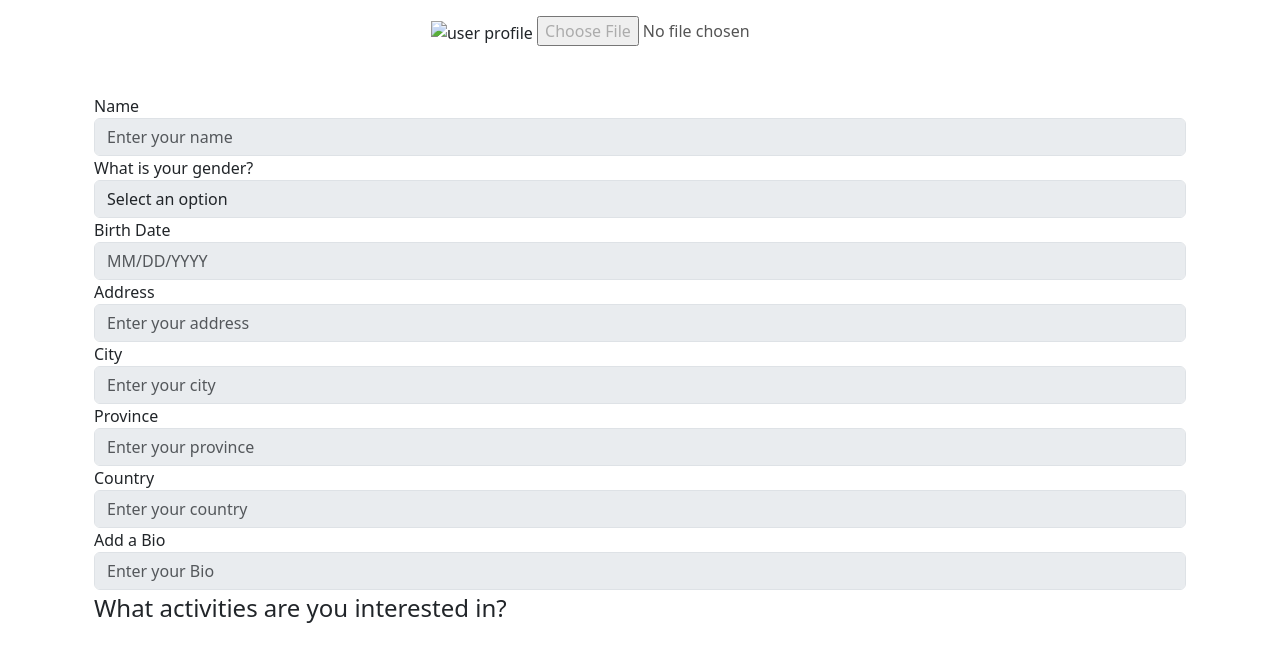
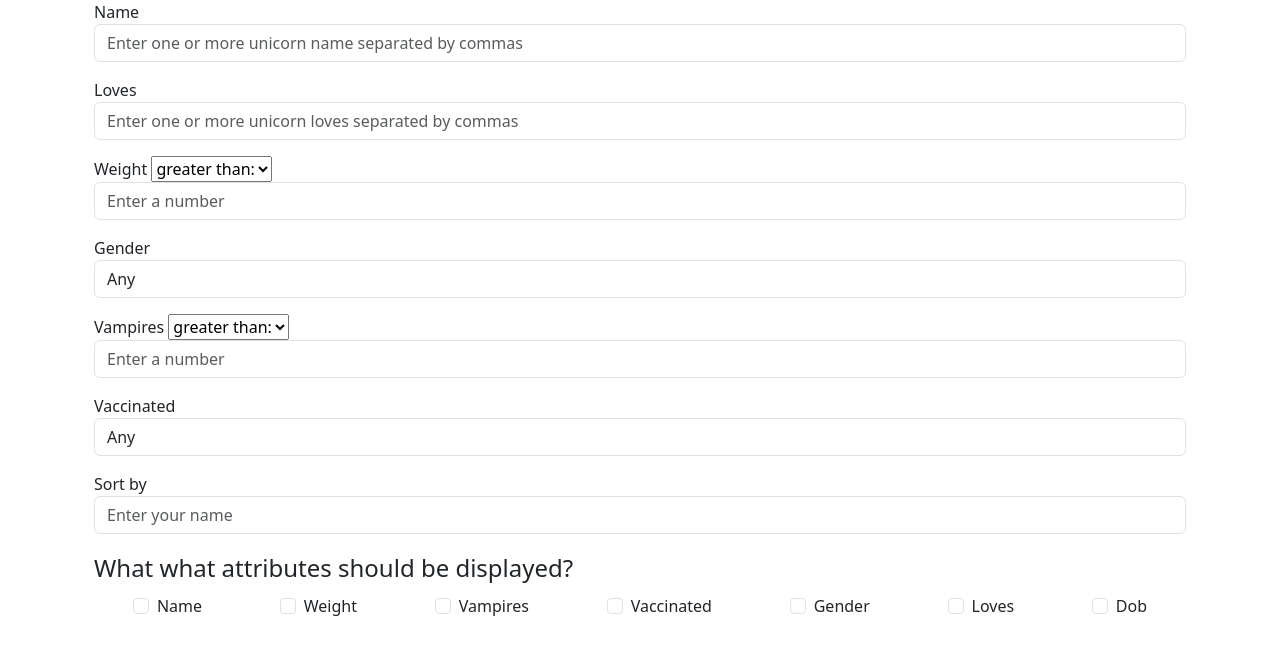
Before and after one commit to rockclimber147/unicorns-REST-API, a website: page frontend/index.html in a window 1280 px wide. Drawn offline with nearby package versions, Linux system fonts and the light colour scheme.

Commit message:
Format template

```diff
--- a/frontend/index.html
+++ b/frontend/index.html
@@ -19,75 +19,114 @@
     <script src="https://cdn.jsdelivr.net/npm/bootstrap@5.3.2/dist/js/bootstrap.bundle.min.js"
         integrity="sha384-C6RzsynM9kWDrMNeT87bh95OGNyZPhcTNXj1NW7RuBCsyN/o0jlpcV8Qyq46cDfL" crossorigin="anonymous">
         </script>
-
-
 </head>
 
 <body>
+    <div class="container">
+        <fieldset class="mb-3 container" id="unicornInfoFields">
+            <p class="form-group">
+                <label>Name</label>
+                <input type="text" id="unicornNameInput" class="form-control"
+                    placeholder="Enter one or more unicorn name separated by commas">
+            </p>
 
-    <div class="container">
-        <div class="container">
+            <p class="form-group">
+                <label>Loves</label>
+                <input type="text" id="unicornLovesInput" class="form-control"
+                    placeholder="Enter one or more unicorn loves separated by commas">
+            </p>
 
-            <fieldset class="mb-3" id="personalInfoFields" disabled>
+            <p class="form-group">
+                <label>Weight
+                    <select class="dropdown" id="weightRelationInput">
+                        <option>greater than:</option>
+                        <option>less than:</option>
+                        <option>equal to:</option>
+                    </select></label>
+                <input type="text" id="unicornWeightInput" class="form-control" placeholder="Enter a number">
+            </p>
+            <p>
+                <label>Gender</label>
+                <select class="form-control" id="unicornGenderInput">
+                    <option>Any</option>
+                    <option>M</option>
+                    <option>F</option>
+                </select>
+            </p>
+            <p class="form-group">
+                <label>Vampires
+                    <select class="dropdown" id="vampiresRelationInput">
+                        <option>greater than:</option>
+                        <option>less than:</option>
+                        <option>equal to:</option>
+                    </select></label>
+                <input type="text" id="nameInput" class="form-control" placeholder="Enter a number">
+            </p>
+            <p>
+                <label for="genderInput">Vaccinated</label>
+                <select class="form-control" id="unicornVaccinatedInput">
+                    <option>Any</option>
+                    <option>Yes</option>
+                    <option>No</option>
+                </select>
+            </p>
+            <p class="form-group">
+                <label>Sort by</label>
+                <input type="text" id="unicornSortByInput" class="form-control" placeholder="Enter your name">
+            </p>
 
+            <fieldset class="tag_checkbox">
+                <legend>What what attributes should be displayed?</legend>
+                <div id="unicornAttributeCheckboxes" class="d-flex justify-content-around">
+                    <div class="form-check">
+                        <input class="form-check-input" type="checkbox" value="" id="flexCheckName">
+                        <label class="form-check-label" for="flexCheckName">
+                            Name
+                        </label>
+                    </div>
+                    <div class="form-check">
+                        <input class="form-check-input" type="checkbox" value="" id="flexCheckWeight">
+                        <label class="form-check-label" for="flexCheckWeight">
+                            Weight
+                        </label>
+                    </div>
+                    <div class="form-check">
+                        <input class="form-check-input" type="checkbox" value="" id="flexCheckVampires">
+                        <label class="form-check-label" for="flexCheckVampires">
+                            Vampires
+                        </label>
+                    </div>
+                    <div class="form-check">
+                        <input class="form-check-input" type="checkbox" value="" id="flexCheckVaccinated">
+                        <label class="form-check-label" for="flexCheckVaccinated">
+                            Vaccinated
+                        </label>
+                    </div>
+                    <div class="form-check">
+                        <input class="form-check-input" type="checkbox" value="" id="flexCheckGender">
+                        <label class="form-check-label" for="flexCheckGender">
+                            Gender
+                        </label>
+                    </div>
+                    <div class="form-check">
+                        <input class="form-check-input" type="checkbox" value="" id="flexCheckLoves">
+                        <label class="form-check-label" for="flexCheckLoves">
+                            Loves
+                        </label>
+                    </div>
+                    <div class="form-check">
+                        <input class="form-check-input" type="checkbox" value="" id="flexCheckDob">
+                        <label class="form-check-label" for="flexCheckDob">
+                            Dob
+                        </label>
+                    </div>
+                </div>
+            </fieldset>
+        </fieldset>
+    </div>
+    <table id="queryResultsTable">
 
-                <div class="form-group container text-center py-3">
-                    <img src="images/person-icon.png" alt="user profile" id="profile_pic_container">
-                    <input type="file" id="profile_pic_input" accept="image/*">
-                </div>
-                <div>
-                    <h1 id="name-goes-here" class="d-flex justify-content-center"></h1>
-                    <br>
-                    <div id="level" class="d-flex justify-content-center"></div>
-
-                    <div id="points_earned" class="d-flex justify-content-center"></div>
-
-                </div>
-                <div class="form-group">
-                    <label>Name</label>
-                    <input type="text" id="nameInput" class="form-control" placeholder="Enter your name">
-                </div>
-
-                <label for="genderInput">What is your gender?</label>
-                <select class="form-control" id="genderInput">
-                    <option disabled selected value>Select an option</option>
-                    <option>Male</option>
-                    <option>Female</option>
-                    <option>Other</option>
-                </select>
-
-                <div class="form-group">
-                    <label>Birth Date</label>
-                    <input type="text" id="birthDateInput" class="form-control" placeholder="MM/DD/YYYY">
-                </div>
-                <div class="form-group">
-                    <label>Address</label>
-                    <input type="text" id="addressInput" class="form-control" placeholder="Enter your address">
-                </div>
-                <div class="form-group">
-                    <label>City</label>
-                    <input type="text" id="cityInput" class="form-control" placeholder="Enter your city">
-                </div>
-                <div class="form-group">
-                    <label>Province</label>
-                    <input type="text" id="provinceInput" class="form-control" placeholder="Enter your province">
-                </div>
-                <div class="form-group">
-                    <label>Country</label>
-                    <input type="text" id="countryInput" class="form-control" placeholder="Enter your country">
-                </div>
-                <div class="form-group">
-                    <label>Add a Bio</label>
-                    <input type="text" id="bioInput" class="form-control" placeholder="Enter your Bio"></input>
-                </div>
-                <fieldset class="tag_checkbox">
-                    <legend>What activities are you interested in?</legend>
-                    <div id="check" class="d-inline-flex flex-wrap"></div>
-                </fieldset>
-
-            </fieldset>
-
-        </div>
+    </table>
 </body>
 
 </html>
```
